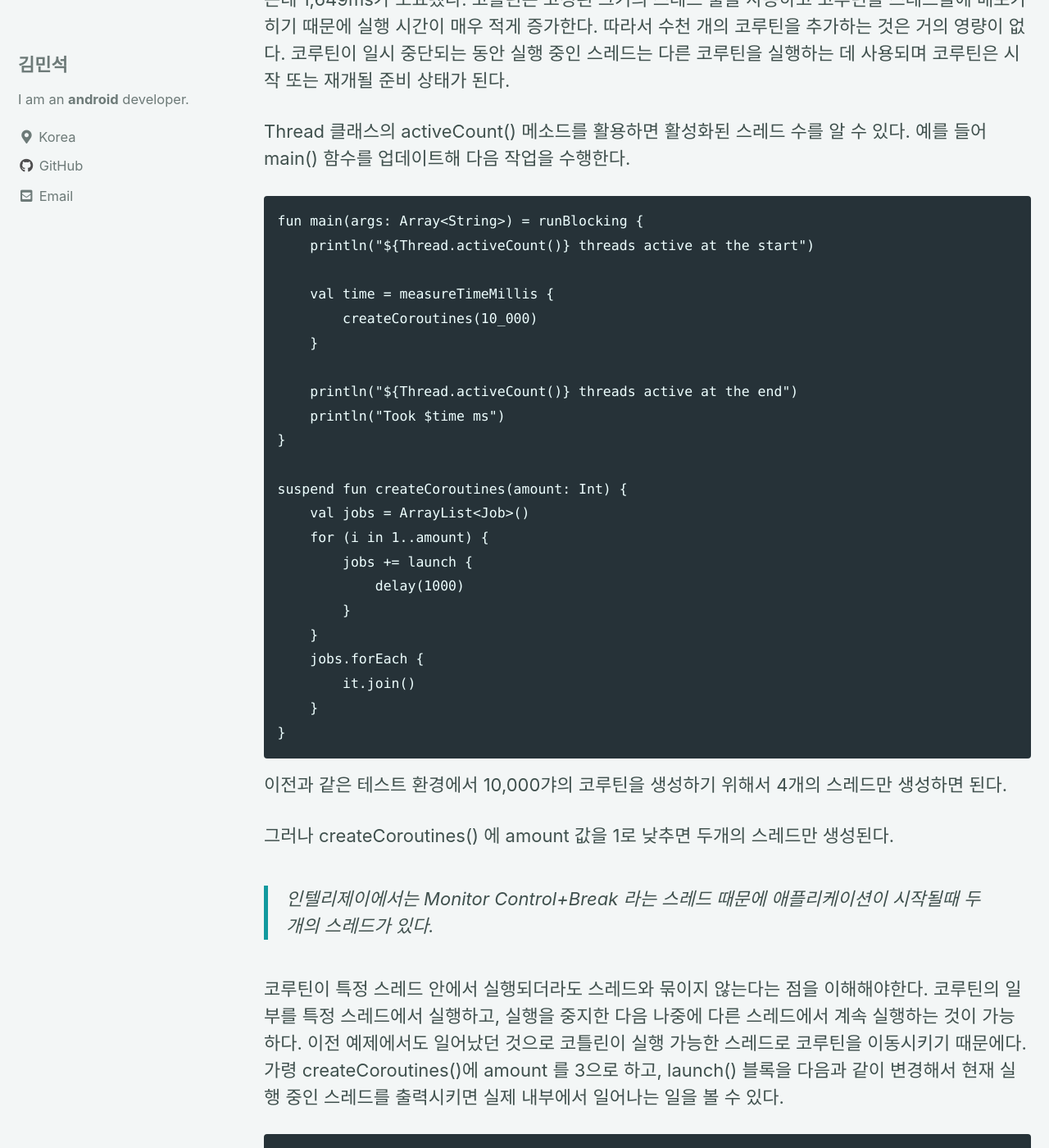
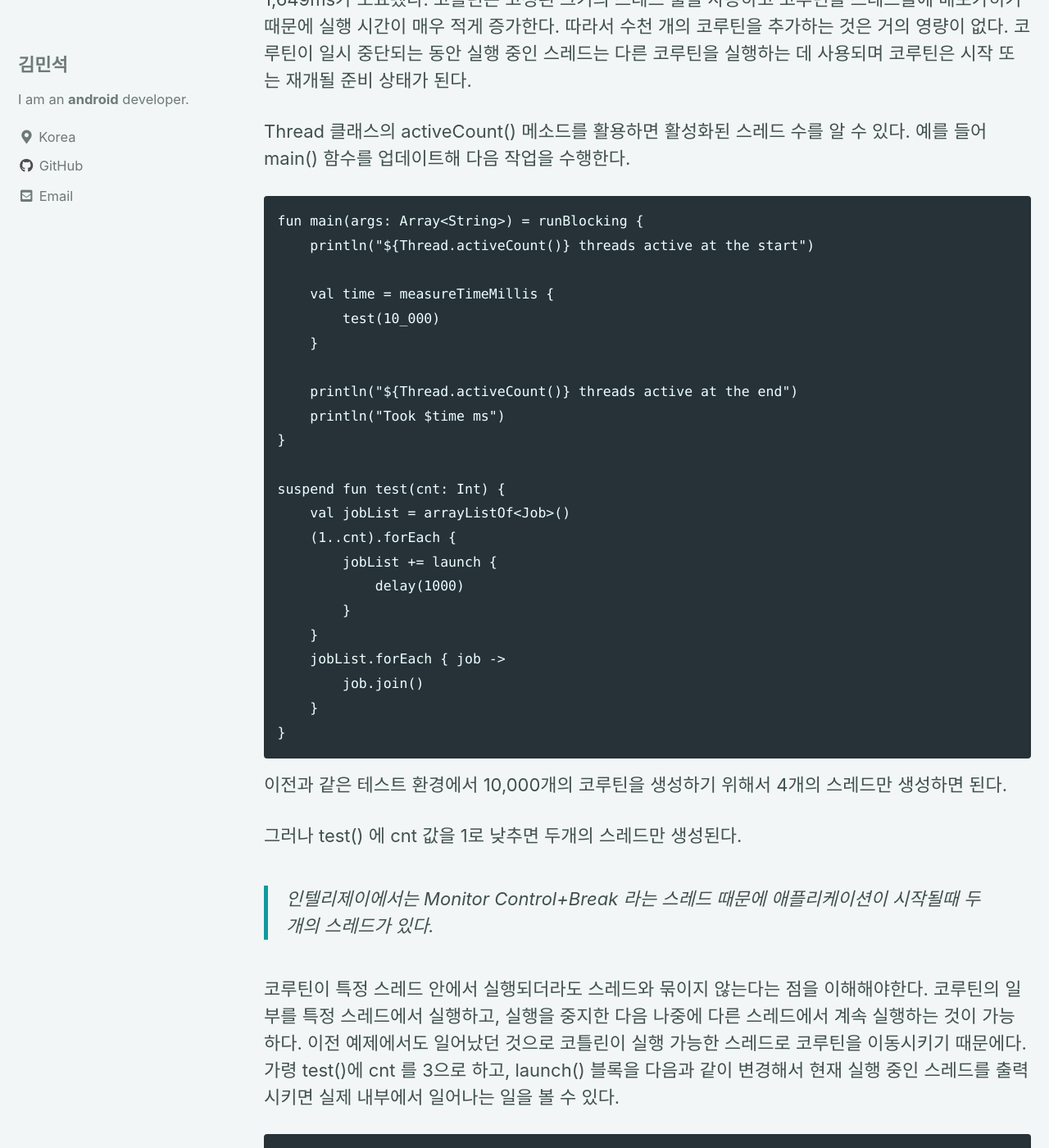
Before and after one commit to sun5066/sun5066.github.io, a Jekyll site: the page built from _posts/2021-06-22-coroutine.md, in a window 1280 px wide and 1400 px high, scrolled down 4028 px. Shown: the whole window at 82% size. Built offline with Jekyll 4.4.1, drawn with Linux system fonts in a browser that asks for light colours; cached includes are drawn as plain includes; some of the changed text lies outside the part shown.

Commit message:
소스 스니펫 수정중...

````diff
--- a/_posts/2021-06-22-coroutine.md
+++ b/_posts/2021-06-22-coroutine.md
@@ -47,37 +47,37 @@ fun main(args: Array<String>) {
 
 다음 코드를 살펴보자. 아직 이해가 되지 않는 부분은 걱정하지 않아도 된다.
 ```
-suspend fun createCoroutines(amount: Int) {
-    val jobs = ArrayList<Job>()
-    for (i in 1..amount) {
-        jobs += launch {
+suspend fun test(cnt: Int) {
+    val jobList = arrayListOf<Job>()
+    (1..cnt).forEach {
+        jobList += launch {
             delay(1000)
         }
     }
-    jobs.forEach {
-        it.join()
+    jobList.forEach { job ->
+        job.join()
     }
 }
 ```
 
-함수는 파라메터 amount에 지정된 수만큼 코루틴을 생성해 각 코루틴을 1초 간 지연시킨후 모든 코루틴이 종료될 때까지 기다렸다가 반환한다. 예를 들어 이 함수는 amount 를 10,000으로 설정해서 호출될 수 있다.
+함수는 파라메터 amount에 지정된 수만큼 코루틴을 생성해 각 코루틴을 1초 간 지연시킨후 모든 코루틴이 종료될 때까지 기다렸다가 반환한다. 예를 들어 이 함수는 cnt 를 10,000으로 설정해서 호출될 수 있다.
 ```
 fun main(args: Array<String>) = runBlocking {
     val time = measureTimeMillis {
-        createCoroutines(10_000)
+        test(10_000)
     }
-    println("Took $time ms")
+    println("$time ms")
 }
 
-suspend fun createCoroutines(amount: Int) {
-    val jobs = ArrayList<Job>()
-    for (i in 1..amount) {
-        jobs += launch {
+suspend fun test(cnt: Int) {
+    val jobList = arrayListOf<Job>()
+    (1..cnt).forEach {
+        jobList += launch {
             delay(1000)
         }
     }
-    jobs.forEach {
-        it.join()
+    jobList.forEach { job ->
+        job.join()
     }
 }
 ```
@@ -85,7 +85,7 @@ suspend fun createCoroutines(amount: Int) {
 > measureTimeMillis()는 코드 블록을 갖는 인라인 함수이며 실행 시간을 밀리초로 반환한다.
 > measureTimeMillis()에는 자매 함수(sibling function)인 measureNanoTime()이 있으며, 시간을 나노초 단위로 반환한다. 두 함수 모두 코드의 실행 시간을 대략적으로 예측할 때 매우 유용하다.
 
-테스트 환경에서 amount 를 10,000으로 실행할 때 약 1,160ms 가 걸리는 반해 100,000으로 실행하는데 1,649ms가 소요됐다. 코틀린은 고정된 크기의 스레드 풀을 사용하고 코루틴을 스레드들에 배포가히기 때문에 실행 시간이 매우 적게 증가한다. 따라서 수천 개의 코루틴을 추가하는 것은 거의 영량이 없다. 코루틴이 일시 중단되는 동안 실행 중인 스레드는 다른 코루틴을 실행하는 데 사용되며 코루틴은 시작 또는 재개될 준비 상태가 된다.
+테스트 환경에서 cnt 를 10,000으로 실행할 때 약 1,160ms 가 걸리는 반해 100,000으로 실행하는데 1,649ms가 소요됐다. 코틀린은 고정된 크기의 스레드 풀을 사용하고 코루틴을 스레드들에 배포가히기 때문에 실행 시간이 매우 적게 증가한다. 따라서 수천 개의 코루틴을 추가하는 것은 거의 영량이 없다. 코루틴이 일시 중단되는 동안 실행 중인 스레드는 다른 코루틴을 실행하는 데 사용되며 코루틴은 시작 또는 재개될 준비 상태가 된다.
 
 Thread 클래스의 activeCount() 메소드를 활용하면 활성화된 스레드 수를 알 수 있다. 예를 들어 main() 함수를 업데이트해 다음 작업을 수행한다.
 ```
@@ -93,46 +93,46 @@ fun main(args: Array<String>) = runBlocking {
     println("${Thread.activeCount()} threads active at the start")
 
     val time = measureTimeMillis {
-        createCoroutines(10_000)
+        test(10_000)
     }
 
     println("${Thread.activeCount()} threads active at the end")
     println("Took $time ms")
 }
 
-suspend fun createCoroutines(amount: Int) {
-    val jobs = ArrayList<Job>()
-    for (i in 1..amount) {
-        jobs += launch {
+suspend fun test(cnt: Int) {
+    val jobList = arrayListOf<Job>()
+    (1..cnt).forEach {
+        jobList += launch {
             delay(1000)
         }
     }
-    jobs.forEach {
-        it.join()
+    jobList.forEach { job ->
+        job.join()
     }
 }
 ```
 
 
-이전과 같은 테스트 환경에서 10,000갸의 코루틴을 생성하기 위해서 4개의 스레드만 생성하면 된다.
+이전과 같은 테스트 환경에서 10,000개의 코루틴을 생성하기 위해서 4개의 스레드만 생성하면 된다.
 
-그러나 createCoroutines() 에 amount 값을 1로 낮추면 두개의 스레드만 생성된다.
+그러나 test() 에 cnt 값을 1로 낮추면 두개의 스레드만 생성된다.
 > 인텔리제이에서는 Monitor Control+Break 라는 스레드 때문에 애플리케이션이 시작될때 두개의 스레드가 있다.
 
-코루틴이 특정 스레드 안에서 실행되더라도 스레드와 묶이지 않는다는 점을 이해해야한다. 코루틴의 일부를 특정 스레드에서 실행하고, 실행을 중지한 다음 나중에 다른 스레드에서 계속 실행하는 것이 가능하다. 이전 예제에서도 일어났던 것으로 코틀린이 실행 가능한 스레드로 코루틴을 이동시키기 때문에다. 가령 createCoroutines()에 amount 를 3으로 하고, launch() 블록을 다음과 같이 변경해서 현재 실행 중인 스레드를 출력시키면 실제 내부에서 일어나는 일을 볼 수 있다.
+코루틴이 특정 스레드 안에서 실행되더라도 스레드와 묶이지 않는다는 점을 이해해야한다. 코루틴의 일부를 특정 스레드에서 실행하고, 실행을 중지한 다음 나중에 다른 스레드에서 계속 실행하는 것이 가능하다. 이전 예제에서도 일어났던 것으로 코틀린이 실행 가능한 스레드로 코루틴을 이동시키기 때문에다. 가령 test()에 cnt 를 3으로 하고, launch() 블록을 다음과 같이 변경해서 현재 실행 중인 스레드를 출력시키면 실제 내부에서 일어나는 일을 볼 수 있다.
 
 ```
-suspend fun createCoroutines(amount: Int) {
-    val jobs = ArrayList<Job>()
-    for (i in 1..amount) {
-        jobs += launch {
-            println("started $i in ${Thread.currentThread().name}")
+suspend fun test(cnt: Int) {
+    val jobList = arrayListOf<Job>()
+    (1..cnt).forEach {
+        jobList += launch {
+            println("시작 $i in ${Thread.currentThread().name}")
             delay(1000)
-            println("finished $i in ${Thread.currentThread().name}")
+            println("완료 $i in ${Thread.currentThread().name}")
         }
     }
-    jobs.forEach {
-        it.join()
+    jobList.forEach { job ->
+        job.join()
     }
 }
 ```
````
